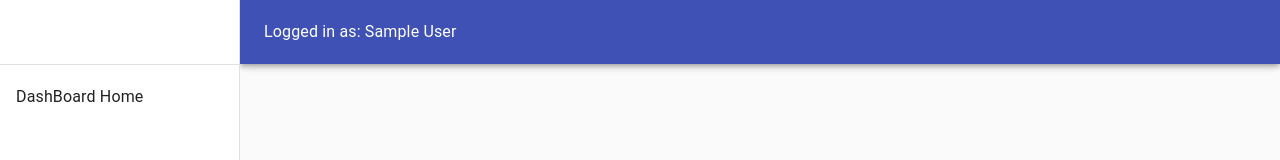
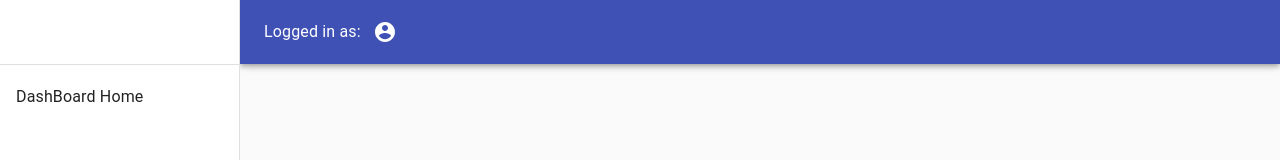
Before and after one commit to 1BarCode/react-bugtracker, a React (Create React App) app in the folder client/: page / in a window 1280 px wide. Before the commit this address led to /dashboard. Shown: the top 160 px of the page. Built offline with nearby package versions, Linux system fonts and the light colour scheme; sample sign-in values are in the browser's storage.

Commit message:
refactored routes and fixed logged in state on refresh

```diff
--- a/client/package.json
+++ b/client/package.json
@@ -18,6 +18,7 @@
     "react-router-dom": "^5.2.0",
     "react-scripts": "4.0.3",
     "redux": "^4.1.0",
+    "redux-devtools-extension": "^2.13.9",
     "redux-thunk": "^2.3.0",
     "web-vitals": "^1.1.2"
   },
--- a/client/src/App.js
+++ b/client/src/App.js
@@ -1,5 +1,6 @@
-import React, { useState } from "react";
+import React, { useState, useEffect } from "react";
 import { BrowserRouter, Switch, Route, Redirect } from "react-router-dom";
+import { useSelector } from "react-redux";
 
 import Auth from "./components/Auth/Auth";
 import NavBar from "./components/NavBar/NavBar";
@@ -10,23 +11,42 @@ const Dashboard = () => {
 };
 
 const App = () => {
-  const [user, setUser] = useState(JSON.parse(localStorage.getItem("profile")));
+  const loggedUser = useSelector((state) => state.auth.authData);
+  const userStorage = JSON.parse(localStorage.getItem("profile"));
+  const [user, setUser] = useState(userStorage);
+  const isAuth = loggedUser || Boolean(user);
+
+  // console.log(`user from redux: ${loggedUser}`);
+  // console.log(`user storage: ${userStorage}`);
+  // console.log(`user: ${user}`);
+  // console.log(`is auth: ${isAuth}`);
+
+  useEffect(() => {
+    setUser(userStorage);
+  }, []);
 
   return (
     <BrowserRouter>
-      {user ? <NavBar user={user} setUser={setUser} /> : null}
+      {isAuth ? <NavBar user={user} setUser={setUser} /> : null}
       <Switch>
-        <Route exact path="/">
-          {user ? <Redirect to="/dashboard" /> : <Redirect to="/auth" />}
-        </Route>
-        <Route exact path="/auth">
-          {user ? <Redirect to="/dashboard" /> : <Auth />}
-        </Route>
+        <ProtectedRoute exact path="/" redirectPath="/auth" loggedIn={isAuth}>
+          <Dashboard />
+        </ProtectedRoute>
+
+        <ProtectedRoute
+          exact
+          path="/auth"
+          redirectPath="/dashboard"
+          loggedIn={!isAuth}
+        >
+          <Auth />
+        </ProtectedRoute>
+
         <ProtectedRoute
           exact
           path="/dashboard"
           redirectPath="/auth"
-          loggedIn={user}
+          loggedIn={isAuth}
         >
           <Dashboard />
         </ProtectedRoute>
--- a/client/src/components/Auth/Auth.js
+++ b/client/src/components/Auth/Auth.js
@@ -1,4 +1,4 @@
-import React, { useState, useEffect } from "react";
+import React, { useState } from "react";
 import { useHistory } from "react-router-dom";
 import { useDispatch } from "react-redux";
 
@@ -15,7 +15,7 @@ const initialFormData = {
 };
 
 const Auth = () => {
-  const [wantSignUp, setWantSignUp] = useState(true);
+  const [wantSignUp, setWantSignUp] = useState(false);
   const [formData, setformData] = useState(initialFormData);
   const history = useHistory();
   const dispatch = useDispatch();
@@ -30,8 +30,6 @@ const Auth = () => {
 
   const handleSubmit = (e) => {
     e.preventDefault();
-
-    console.log(formData);
 
     if (wantSignUp) {
       dispatch(signup(formData, history));
--- a/client/src/components/NavBar/NavBar.js
+++ b/client/src/components/NavBar/NavBar.js
@@ -1,4 +1,4 @@
-import React, { useEffect } from "react";
+import React, { useState, useEffect } from "react";
 import {
   AppBar,
   Toolbar,
@@ -9,43 +9,71 @@ import {
   List,
   ListItem,
   ListItemText,
-  makeStyles,
+  IconButton,
+  Menu,
+  MenuItem,
 } from "@material-ui/core";
+import { AccountCircle } from "@material-ui/icons";
+import { useDispatch } from "react-redux";
 
-import { useLocation } from "react-router-dom";
+import { useLocation, useHistory } from "react-router-dom";
 
-const drawerWidth = 240;
-
-const useStyles = makeStyles((theme) => ({
-  appBar: {
-    width: `calc(100% - ${drawerWidth}px)`,
-    marginLeft: drawerWidth,
-  },
-  drawer: {
-    width: drawerWidth,
-    flexShrink: 0,
-  },
-  drawerPaper: {
-    width: drawerWidth,
-  },
-  toolbar: theme.mixins.toolbar,
-}));
+import useStyles from "./styles";
 
 const NavBar = ({ user, setUser }) => {
   const classes = useStyles();
   const location = useLocation();
+  const history = useHistory();
+  const dispatch = useDispatch();
+  const [anchorEl, setAnchorEl] = useState(null);
+  const open = Boolean(anchorEl);
 
   useEffect(() => {
     const token = user?.token;
     setUser(JSON.parse(localStorage.getItem("profile")));
-  }, []);
+  }, [location]);
+
+  const handleLogOut = () => {
+    dispatch({ type: "LOGOUT" });
+    history.push("/");
+    setUser(null);
+  };
+
+  const handleMenu = (e) => {
+    setAnchorEl(e.currentTarget);
+  };
+
+  const handleClose = () => {
+    setAnchorEl(null);
+  };
+
+  const profileIconButton = (
+    <div>
+      <IconButton aria-haspopup="true" onClick={handleMenu} color="inherit">
+        <AccountCircle />
+      </IconButton>
+      <Menu
+        anchorEl={anchorEl}
+        anchorOrigin={{ vertical: "top", horizontal: "right" }}
+        open={open}
+        onClose={handleClose}
+      >
+        <MenuItem>Profile</MenuItem>
+        <MenuItem onClick={handleLogOut}>Log Out</MenuItem>
+      </Menu>
+    </div>
+  );
 
   return (
     <div>
       <CssBaseline />
       <AppBar className={classes.appBar}>
         <Toolbar>
-          <Typography>Logged in as: {user.result.name}</Typography>
+          <Typography>
+            Logged in as:
+            {/* {user.result.name} */}
+          </Typography>
+          {profileIconButton}
         </Toolbar>
       </AppBar>
       <Drawer
--- /dev/null
+++ b/client/src/components/NavBar/styles.js
@@ -0,0 +1,18 @@
+import { makeStyles } from "@material-ui/core";
+
+const drawerWidth = 240;
+
+export default makeStyles((theme) => ({
+  appBar: {
+    width: `calc(100% - ${drawerWidth}px)`,
+    marginLeft: drawerWidth,
+  },
+  drawer: {
+    width: drawerWidth,
+    flexShrink: 0,
+  },
+  drawerPaper: {
+    width: drawerWidth,
+  },
+  toolbar: theme.mixins.toolbar,
+}));
--- a/client/src/index.js
+++ b/client/src/index.js
@@ -5,10 +5,14 @@ import App from "./App";
 import { createStore, applyMiddleware, compose } from "redux";
 import { Provider } from "react-redux";
 import thunk from "redux-thunk";
+import { composeWithDevTools } from "redux-devtools-extension";
 
 import rootReducer from "./redux/reducers/index";
 
-const store = createStore(rootReducer, compose(applyMiddleware(thunk)));
+const store = createStore(
+  rootReducer,
+  composeWithDevTools(compose(applyMiddleware(thunk)))
+);
 
 ReactDOM.render(
   <Provider store={store}>
```
Also changed, not shown: 2 other files (tests, documents, lock files or other folders).
